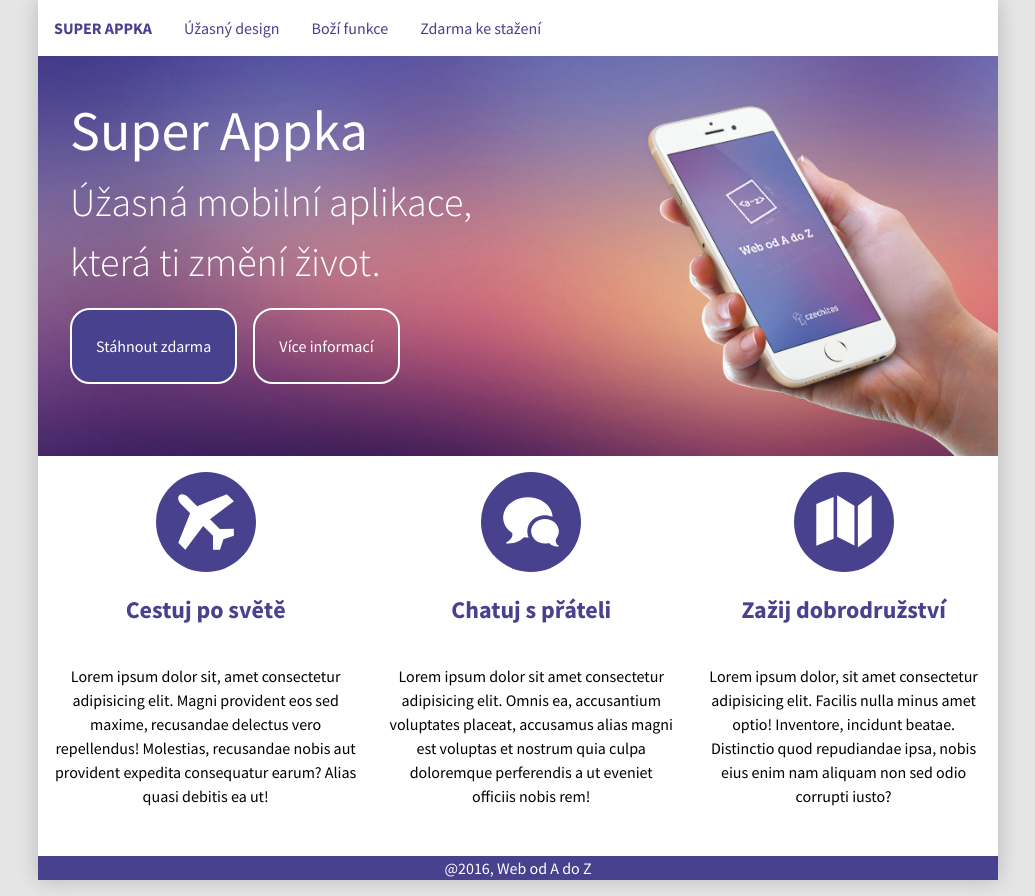
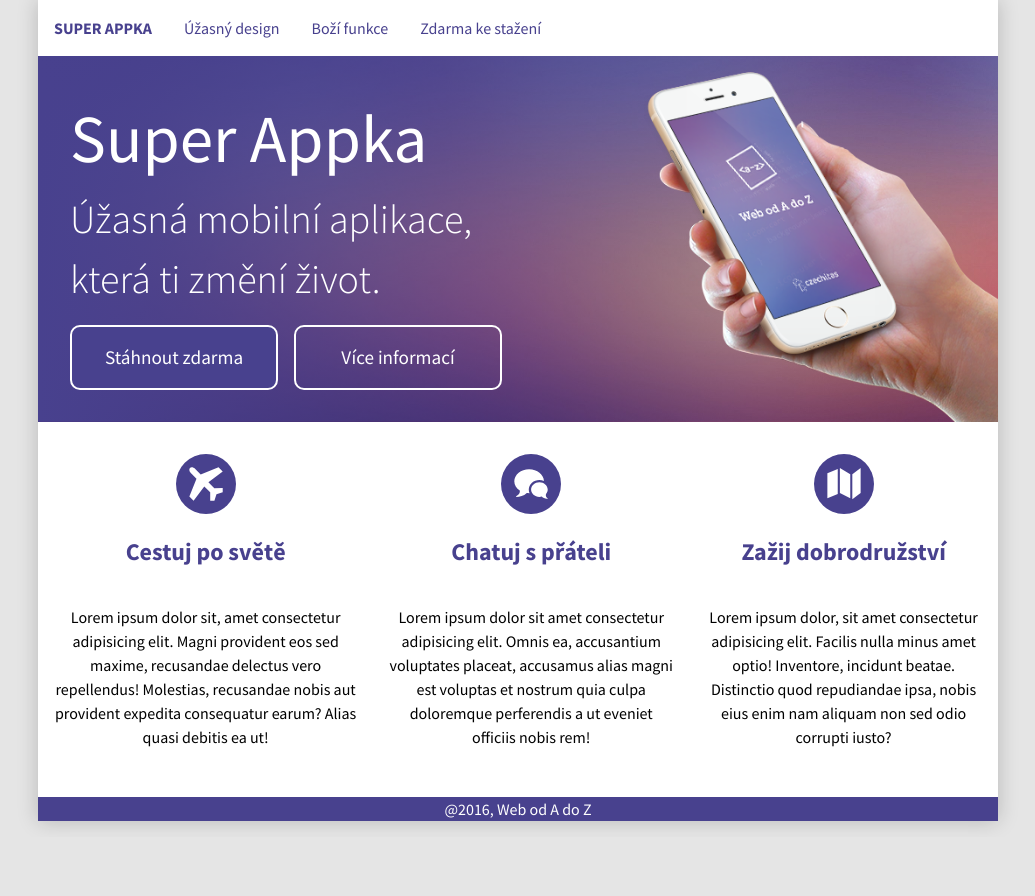
Before and after one commit to tvorimweb-2021-praha-jaro/du-05---superappka-EvaHouzvickova, a plain HTML site: page index.html in a window 1280 px wide. Shown: the whole page, without its empty margins (122-1157 px from the left). After the commit the page ends 837 px from the top, so only its background shows below. Drawn offline with Linux system fonts and the light colour scheme.

Commit message:
uprava CSS po kontrole-HOTOVO

```diff
--- a/index.html
+++ b/index.html
@@ -17,9 +17,9 @@
             </nav>
         <main>
             <section class="pozadi">
-                <div class=hlavni-cast>
+                <div class="hlavni-cast" >
                     <div class="popis">
-                        <h1>Super Appka</h1>
+                        <h1 class="h1">Super Appka</h1>
                         <p>Úžasná mobilní aplikace, která ti změní život.</p>
                     </div>
                     <div class="tlacitka">
@@ -32,21 +32,21 @@
             <section class="bubliny">
                 <article class="cestuj">
                     <div class="bubliny-nadpis">
-                        <img src="images/letadlo.svg" width="100" height="100"  alt="letadlo">
+                        <img src="images/letadlo.svg" width="=60" height="60"  alt="letadlo">
                         <h2>Cestuj po světě</h2>
                     </div>
                     <p>Lorem ipsum dolor sit, amet consectetur adipisicing elit. Magni provident eos sed maxime, recusandae delectus vero repellendus! Molestias, recusandae nobis aut provident expedita consequatur earum? Alias quasi debitis ea ut!</p>
                 </article>
                 <article class="chatuj">
                     <div class="bubliny-nadpis">
-                        <img src="images/bubliny.svg" width="100" height="100" alt="bublina">
+                        <img src="images/bubliny.svg" width="60" height="60" alt="bublina">
                         <h2>Chatuj s přáteli</h2>
                     </div>
                     <p>Lorem ipsum dolor sit amet consectetur adipisicing elit. Omnis ea, accusantium voluptates placeat, accusamus alias magni est voluptas et nostrum quia culpa doloremque perferendis a ut eveniet officiis nobis rem!</p>
                 </article>
                 <article class="zazij">
                     <div class="bubliny-nadpis">
-                        <img src="images/mapa.svg" width="100" height="100" alt="mapa">
+                        <img src="images/mapa.svg" width="60" height="60" alt="mapa">
                         <h2>Zažij dobrodružství</h2>
                     </div>
                     <p>Lorem ipsum dolor, sit amet consectetur adipisicing elit. Facilis nulla minus amet optio! Inventore, incidunt beatae. Distinctio quod repudiandae ipsa, nobis eius enim nam aliquam non sed odio corrupti iusto?</p>
@@ -56,6 +56,6 @@
             <footer>
                 <p>@2016, Web od A do Z</p>
             </footer>
-        </div><!-- konec .obal -->
+        </div>
     </body>
 </html>
--- a/style.css
+++ b/style.css
@@ -24,13 +24,11 @@ body {
 }
 
 .obal {
-    max-width: 960px; /* obsah stránky je omezený do pruhu širokého 960px */
-    margin: 0 auto; /* pruh je na stránce vycentrovaný */
+    max-width: 960px;
+    margin: 0 auto;
     background: white;
     box-shadow: 0 0 20px rgba(0, 0, 0, 0.2);
 }
-
-/* ----- zde začni psát vlastní CSS ----- */
 
 :root {
     --primary:#FFFFFF;
@@ -62,7 +60,7 @@ nav a:hover {
 }
 
 .pozadi {
-    background-image: url(images/pozadi.jpg);
+    background-image:linear-gradient(to left,#25133d2a,#48418e), url(images/pozadi.jpg);
     background-position: center;
     background-repeat:no-repeat;
     background-size: cover;
@@ -71,13 +69,12 @@ nav a:hover {
     width: auto;
     padding: 2rem;
 }
-
 .popis {
     display: flex;
     flex-direction: column;
 }
 
- h1 {
+.h1 {
     font-size: 2.5rem;
     margin: 0;
     font-weight: 400;
@@ -148,18 +145,22 @@ footer {
     text-align: center;
 }
 
-@media screen and (min-width: 480px) {
+@media screen and (min-width: 500px) {
     .tlacitka {
         flex-direction: row;
     }
 
     .tlacitka a {
-        margin: 1rem 1rem 0 0
+        margin: 1rem 1rem 0 0;
+        width: 35%;
+        border-radius: 10px;
+        padding: 1rem;
     }
 
     .pozadi {
         min-height: 250px;
     }
+}
 
 @media screen and (min-width: 650px) {
     nav {
@@ -173,7 +174,7 @@ footer {
         padding:1rem;
     }
 
-    h1 {
+    .h1 {
         font-size: 3.5rem;
     }
 
@@ -187,6 +188,7 @@ footer {
 
     .tlacitka a {
         font-size: 1.2rem;
+        width: 30%;
     }
 
     .bubliny {
@@ -210,7 +212,7 @@ footer {
 @media screen and (min-width: 860px) {
     .pozadi {
         position: relative;
-        min-height: 400px;
+        min-height: 350px;
     }
 
     .pozadi img {
@@ -225,15 +227,11 @@ footer {
         width: 50%;
     }
 
-    .tlacitka a {
-        font-size: 1rem;
-    }
-
     .popis p {
         font-size: 2.5rem;
     }
 
-    .bubliny img {
+    .bubliny img:hover {
         animation-name: bubliny-img;
         animation-iteration-count: initial;
         animation-duration: 2s;
@@ -241,13 +239,28 @@ footer {
 
     .tlacitka a {
         transform:scale(1);
-        transition: scale 2s ease-in 2s;
+        transition: scale 1s ease-in 1s;
     }
 
     .tlacitka a:hover {
         transform: scale(1.1);
     }
 
+    .h1 {
+        font-size: 4.2rem;
+    }
+
+
+    .tlacitka a {
+        width: 50%;
+        border-radius: 10px;
+        padding: 1rem;
+        font-size: 1.2rem;
+    }
+
+    .bubliny img {
+        margin-top: 1rem;
+    }
 }
 
 @keyframes bubliny-img {
```
